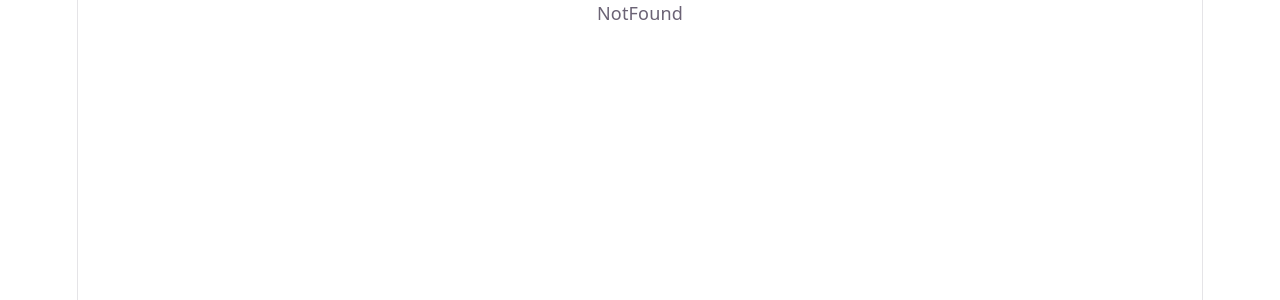
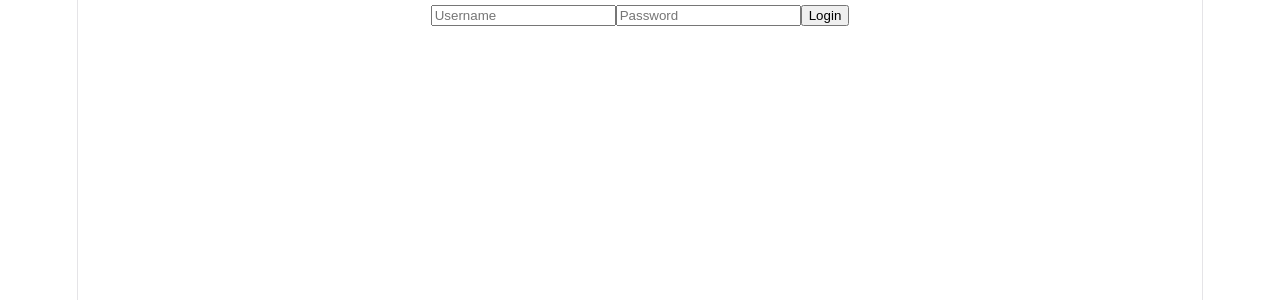
Before and after one commit to MeetKadivar/E-Commerce, a React (Vite) app: page /login in a window 1280 px wide. Shown: the top 300 px of the page. Built offline with nearby package versions, Linux system fonts and the light colour scheme.

Commit message:
Add protected route

```diff
--- a/src/App.jsx
+++ b/src/App.jsx
@@ -6,22 +6,35 @@ import Cart from "./pages/Cart/Cart"
 import NotFound from "./pages/NotFound"
 import Layout from "./components/Layout/Layout"
 import CartProvider from "./context/CartProvider"
+import ProtectedRoute from "./components/ProtectedRoute/ProtectedRoute"
+import Profile from "./pages/Profile/Profile"
+import { AuthProvider } from "./context/AuthContext/AuthProvider"
+import Login from "./pages/Login/Login"
 
 function App() {
 
   return (
+    <AuthProvider>
+
       <CartProvider>
         <Routes>
+          <Route path="/login" element={<Login />} />
           <Route path="/" element={<Layout />} >
             <Route index element={<Home />} />
             <Route path="products" element={<Products />} />
             <Route path="products/:id" element={<ProductDetail />} />
             <Route path="cart" element={<Cart />} />
+            <Route path="profile" element={<ProtectedRoute>
+              <Profile />
+            </ProtectedRoute>} />
           </Route>
           <Route path="*" element={<NotFound />} />
         </Routes>
 
       </CartProvider>
+
+
+    </AuthProvider>
   )
 }
 
--- a/src/components/Navbar/Navbar.jsx
+++ b/src/components/Navbar/Navbar.jsx
@@ -1,14 +1,30 @@
 import { Link, NavLink } from 'react-router-dom'
 import './Navbar.css'
 import { useCart } from '../../hooks/useCart';
+import { useAuth } from '../../hooks/useAuth';
 
 function Navbar() {
   const { totalQuantity } = useCart();
+  const { user, logout } = useAuth();
   return (
     <nav className='nav-container'>
       <NavLink to="/">Home</NavLink>
       <NavLink to="/products">Products</NavLink>
       <NavLink to="/cart">Cart ({totalQuantity})</NavLink>
+      {user ? (
+        <>
+
+          <NavLink to="/profile">Profile</NavLink>
+          <button onClick={logout}>Logout</button>
+
+        </>
+      ):(
+        <>
+          <NavLink to="/login">Login</NavLink>
+        </>
+      )}
+
+
     </nav>
   )
 }
--- /dev/null
+++ b/src/components/ProtectedRoute/ProtectedRoute.jsx
@@ -0,0 +1,15 @@
+import { Navigate } from "react-router-dom";
+import { useAuth } from "../../hooks/useAuth";
+
+function ProtectedRoute({ children }) {
+
+    const { user } = useAuth();
+
+    if (!user) {
+        return <Navigate to="/login" replace />;
+    }
+
+    return children;
+}
+
+export default ProtectedRoute;
--- /dev/null
+++ b/src/context/AuthContext/AuthContext.js
@@ -0,0 +1,4 @@
+
+import { createContext, useState } from "react";
+
+export const AuthContext = createContext();
--- /dev/null
+++ b/src/context/AuthContext/AuthProvider.jsx
@@ -0,0 +1,32 @@
+import React, { createContext, useState } from 'react';
+import { useNavigate } from 'react-router-dom';
+import { AuthContext } from './AuthContext';
+
+
+export function AuthProvider({ children }) {
+
+    const [user, setUser] = useState(null);
+    const navigate = useNavigate();
+
+    const login = (userData) => {
+        setUser(userData);
+        navigate('/profile');
+    };
+
+    const logout = () => {
+        setUser(null);
+        navigate('/login');
+    };
+
+    return (
+        <AuthContext.Provider
+            value={{
+                user,
+                login,
+                logout
+            }}
+        >
+            {children}
+        </AuthContext.Provider>
+    );
+}
--- /dev/null
+++ b/src/hooks/useAuth.js
@@ -0,0 +1,6 @@
+import { useContext } from "react";
+import { AuthContext } from "../context/AuthContext/AuthContext";
+
+export function useAuth() {
+    return useContext(AuthContext);
+}
--- /dev/null
+++ b/src/pages/Login/Login.jsx
@@ -0,0 +1,18 @@
+import { useState } from 'react'
+import { useAuth } from '../../hooks/useAuth';
+
+function Login() {
+    const [username, setUsername] = useState('');
+    const [password, setPassword] = useState('');
+    const { login } = useAuth();
+  return (
+
+    <div>
+        <input type="text" placeholder="Username" value={username} onChange={(e) => setUsername(e.target.value)} />
+        <input type="password" placeholder="Password" value={password} onChange={(e) => setPassword(e.target.value)} />
+        <button onClick={() => login({ username })}>Login</button>
+    </div>
+  )
+}
+
+export default Login
--- /dev/null
+++ b/src/pages/Profile/Profile.jsx
@@ -0,0 +1,9 @@
+import React from 'react'
+
+function Profile() {
+  return (
+    <div>Profile</div>
+  )
+}
+
+export default Profile
```
Lines whose indentation alone changed are shown as unchanged.
